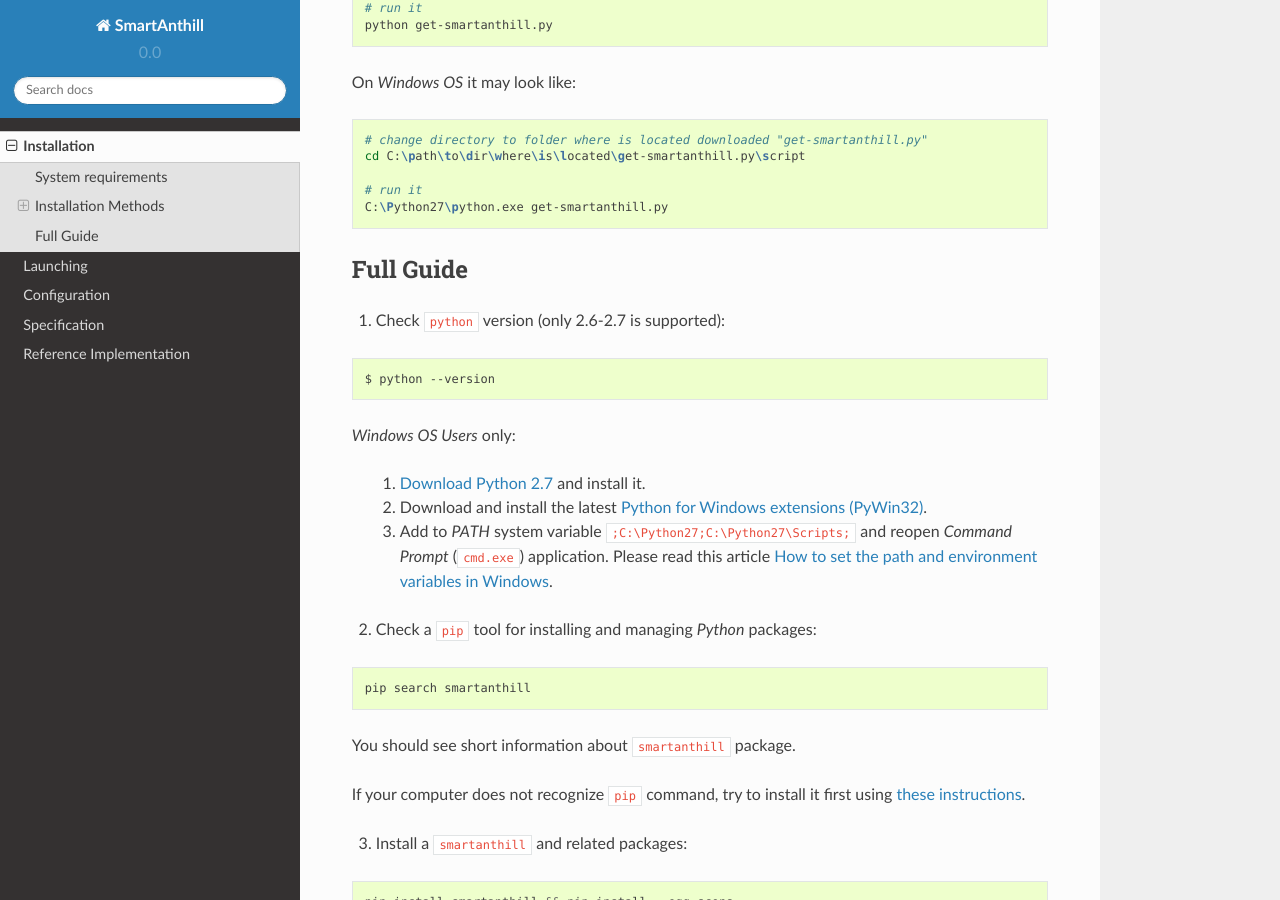
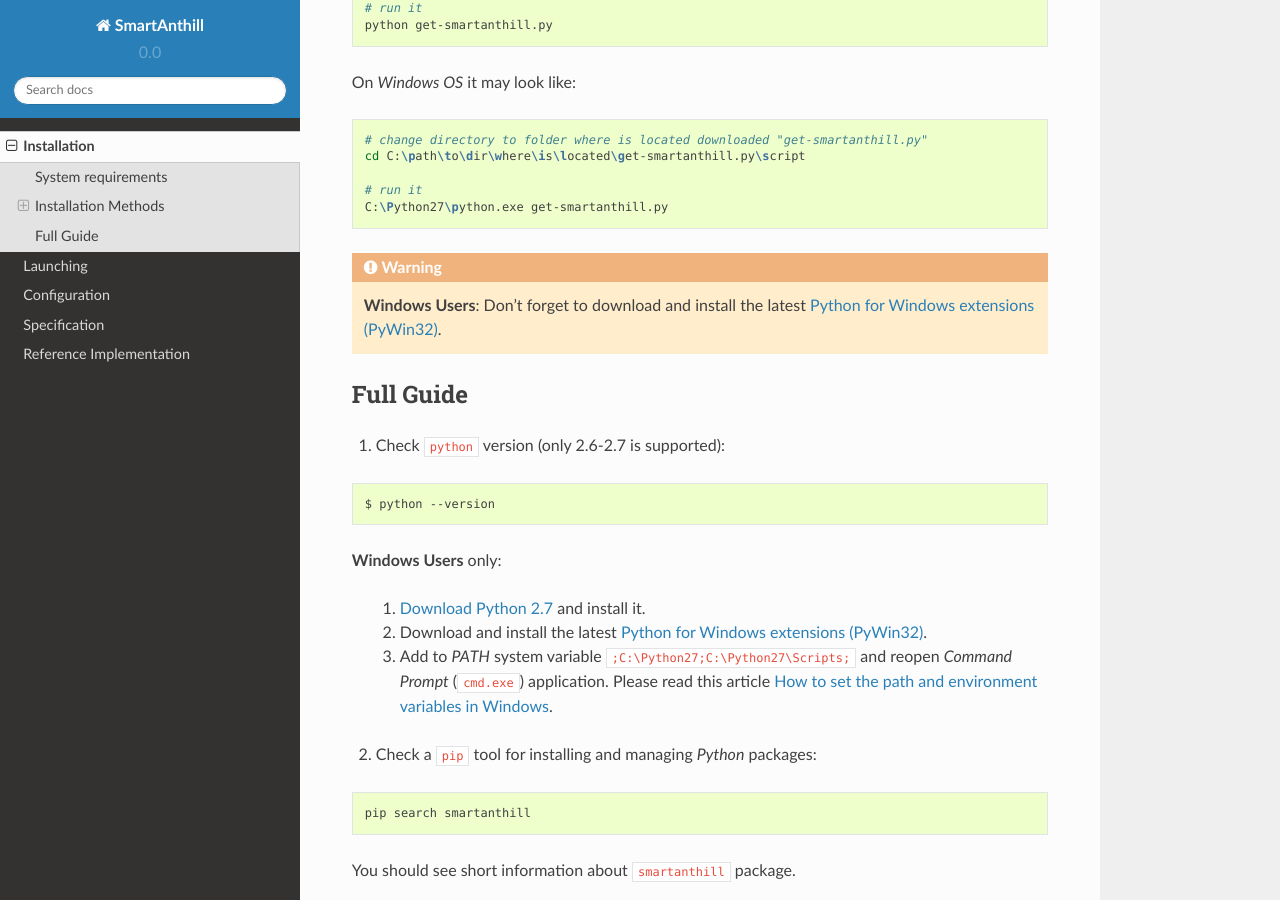
Before and after one commit to smartanthill/smartanthill2_0, a Sphinx documentation site: the page built from docs/getting-started/installation.rst, in a window 1280 px wide and 900 px high, scrolled down 1607 px. Built offline with Sphinx 7.4.7 and the Read the Docs theme 2.0.0, drawn with Linux system fonts in a browser that asks for light colours.

Commit message:
Warning about PyWin32 for Windows users

```diff
--- a/docs/getting-started/installation.rst
+++ b/docs/getting-started/installation.rst
@@ -97,7 +97,6 @@
     # run it
     python get-smartanthill.py
 
-
 On *Windows OS* it may look like:
 
 .. code-block:: bash
@@ -108,6 +107,9 @@
     # run it
     C:\Python27\python.exe get-smartanthill.py
 
+.. warning::
+    **Windows Users**: Don't forget to download and install the latest
+    `Python for Windows extensions (PyWin32) <http://sourceforge.net/projects/pywin32/files/pywin32/>`_.
 
 Full Guide
 ----------
@@ -118,7 +120,7 @@
 
     $ python --version
 
-*Windows OS Users* only:
+**Windows Users** only:
 
     1. `Download Python 2.7 <https://www.python.org/downloads/>`_ and install it.
     2. Download and install the latest
```
